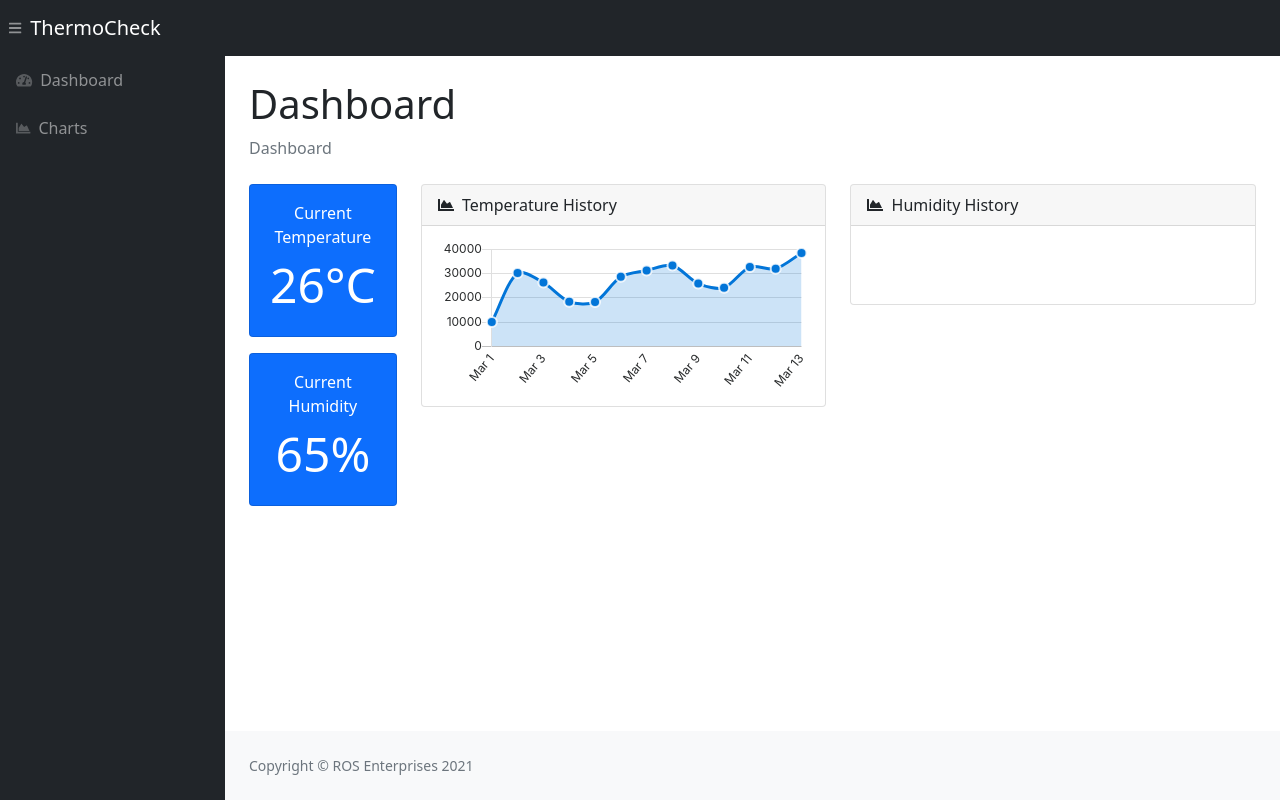
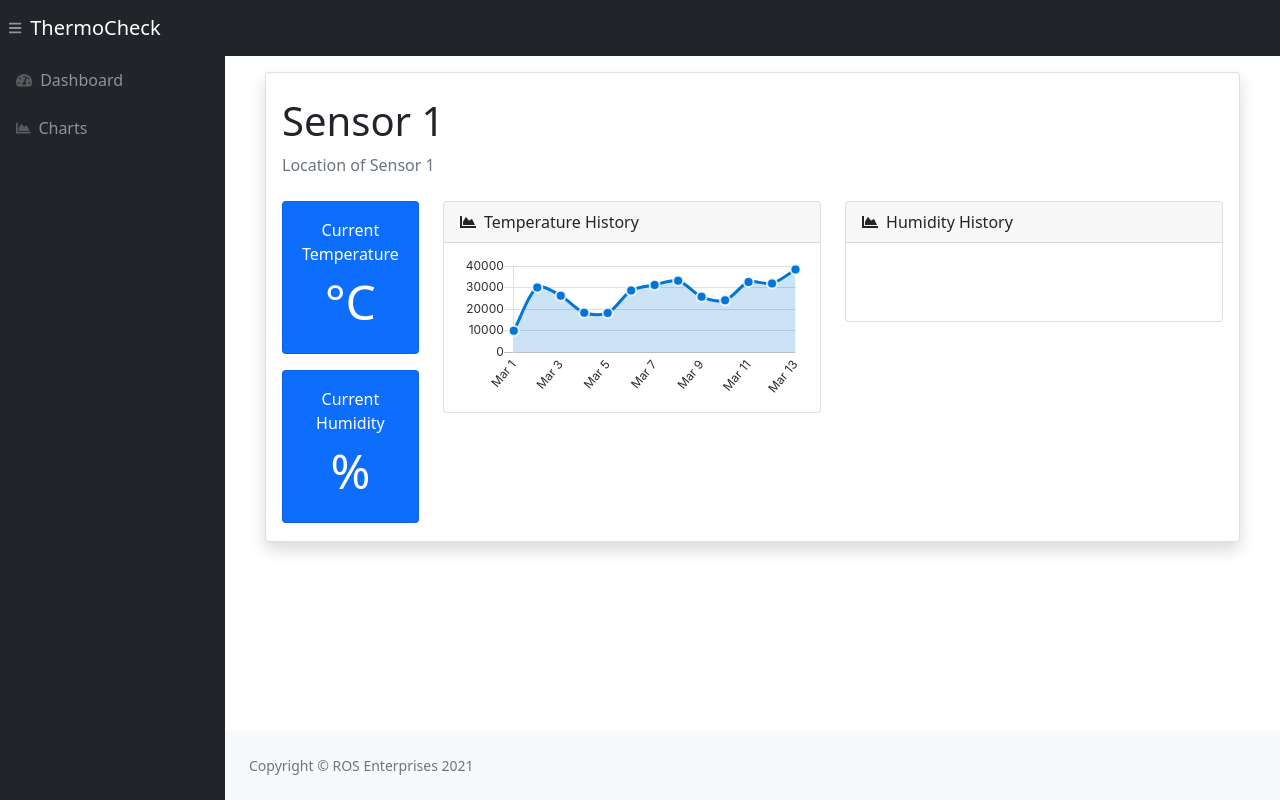
Before and after one commit to raveen15/ThermoCheck, a PHP site: page / in a window 1280 px wide. Run offline with PHP 8.4, Linux system fonts and the light colour scheme; some libraries are stand-ins or nearby versions.

Commit message:
update from bat

```diff
--- a/html/index.php
+++ b/html/index.php
@@ -1,5 +1,6 @@
 <!DOCTYPE html>
 <html lang="en">
+
 <head>
     <meta charset="utf-8" />
     <meta http-equiv="X-UA-Compatible" content="IE=edge" />
@@ -11,6 +12,7 @@
     <link href="css/styles.css" rel="stylesheet" />
     <script src="https://cdnjs.cloudflare.com/ajax/libs/font-awesome/5.15.3/js/all.min.js" crossorigin="anonymous"></script>
 </head>
+
 <body class="sb-nav-fixed">
     <nav class="sb-topnav navbar navbar-expand navbar-dark bg-dark">
         <!-- Sidebar Toggle-->
@@ -38,22 +40,25 @@
         <div id="layoutSidenav_content">
             <main>
                 <div class="container-fluid px-4">
-                        <h1 class="mt-4">Dashboard</h1>
+                    <div class="card bg-white m-3 px-3 shadow">
+                        <h1 class="mt-4">Sensor 1
+                        </h1>
                         <ol class="breadcrumb mb-4">
-                            <li class="breadcrumb-item active">Dashboard</li>
+                            <li class="breadcrumb-item active">Location of Sensor 1 </li>
                         </ol>
                         <div class="row">
                             <div class="col-md-2">
                                 <div class="card bg-primary text-white text-center mb-3 h-45">
                                     <div class="card-body">
                                         Current Temperature
-                                        <p class="text card-text">26°C</p>
+
+                                        <p class="text card-text" id="currentTemperature">°C</p>
                                     </div>
                                 </div>
                                 <div class="card bg-primary text-white text-center mb-3 h-45">
                                     <div class="card-body">
                                         Current Humidity
-                                        <p class="text card-text">65%</p>
+                                        <p class="text card-text" id="currentHumidity">%</p>
                                     </div>
                                 </div>
                             </div>
@@ -63,7 +68,8 @@
                                         <i class="fas fa-chart-area me-1"></i>
                                         Temperature History
                                     </div>
-                                    <div class="card-body"><canvas id="myAreaChart" width="100%" height="40"></canvas></div>
+                                    <div class="card-body"><canvas id="myAreaChart" width="100%" height="40"></canvas>
+                                    </div>
                                 </div>
                             </div>
                             <div class="col-md-5 h-100">
@@ -72,12 +78,15 @@
                                         <i class="fas fa-chart-area me-1"></i>
                                         Humidity History
                                     </div>
-                                    <div class="card-body"><canvas id="myAreaChart" width="100%" height="40"></canvas></div>
+                                    <div class="card-body"><canvas id="myAreaChart" width="100%" height="40"></canvas>
+                                    </div>
+                                </div>
                             </div>
                         </div>
                     </div>
                 </div>
             </main>
+
             <footer class="py-4 bg-light mt-auto">
                 <div class="container-fluid px-4">
                     <div class="d-flex align-items-center justify-content-between small">
@@ -85,14 +94,17 @@
                     </div>
                 </div>
             </footer>
+
         </div>
     </div>
     <script src="https://cdn.jsdelivr.net/npm/bootstrap@5.1.3/dist/js/bootstrap.bundle.min.js" crossorigin="anonymous"></script>
-        <script src="js/scripts.js"></script>
+    <script src="js/scripts.js">
+    </script>
     <script src="https://cdnjs.cloudflare.com/ajax/libs/Chart.js/2.8.0/Chart.min.js" crossorigin="anonymous"></script>
     <script src="assets/demo/chart-area-demo.js"></script>
     <script src="assets/demo/chart-bar-demo.js"></script>
     <script src="https://cdn.jsdelivr.net/npm/simple-datatables@latest" crossorigin="anonymous"></script>
     <script src="js/datatables-simple-demo.js"></script>
 </body>
+
 </html>
--- a/html/js/scripts.js
+++ b/html/js/scripts.js
@@ -3,10 +3,9 @@
     * Copyright 2013-2021 Start Bootstrap
     * Licensed under MIT (https://github.com/StartBootstrap/startbootstrap-sb-admin/blob/master/LICENSE)
     */
-    //
+//
 // Scripts
 //
-
 window.addEventListener('DOMContentLoaded', event => {
 
     // Toggle the side navigation
@@ -24,3 +23,22 @@
     }
 
 });
+
+setTempAndHumid();
+//https://ros-temphumid.herokuapp.com/history/?format=json
+async function setTempAndHumid() {
+    //get temp and humid from api
+    var currentTemperature = 20;
+    var currentHumid = 75;
+    const ros_temphumi_URL = "https://ros-temphumid.herokuapp.com/?format=json"
+    const x = "b3dhaXM6YWRtaW4=";
+    var xmlHttp = new XMLHttpRequest();
+    xmlHttp.open("GET", ros_temphumi_URL, false); // false for synchronous request
+    xmlHttp.setRequestHeader("Authorization", "Basic " + x)
+    xmlHttp.send(null);
+    console.log(xmlHttp.responseText);
+
+    //set value to currtemp card
+    document.getElementById("currentTemperature").innerHTML = currentTemperature + "°C"
+    document.getElementById("currentHumidity").innerHTML = currentHumid + "%"
+}
```
Lines whose indentation alone changed are shown as unchanged.
